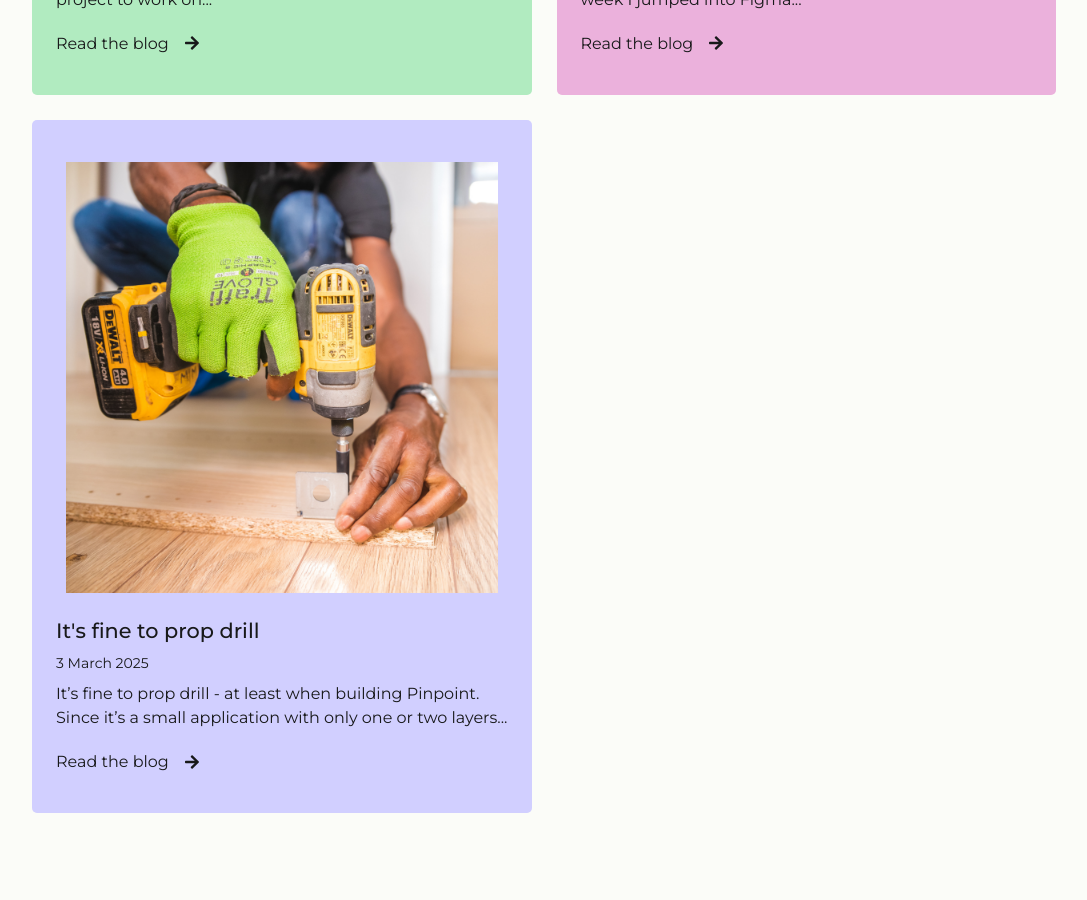
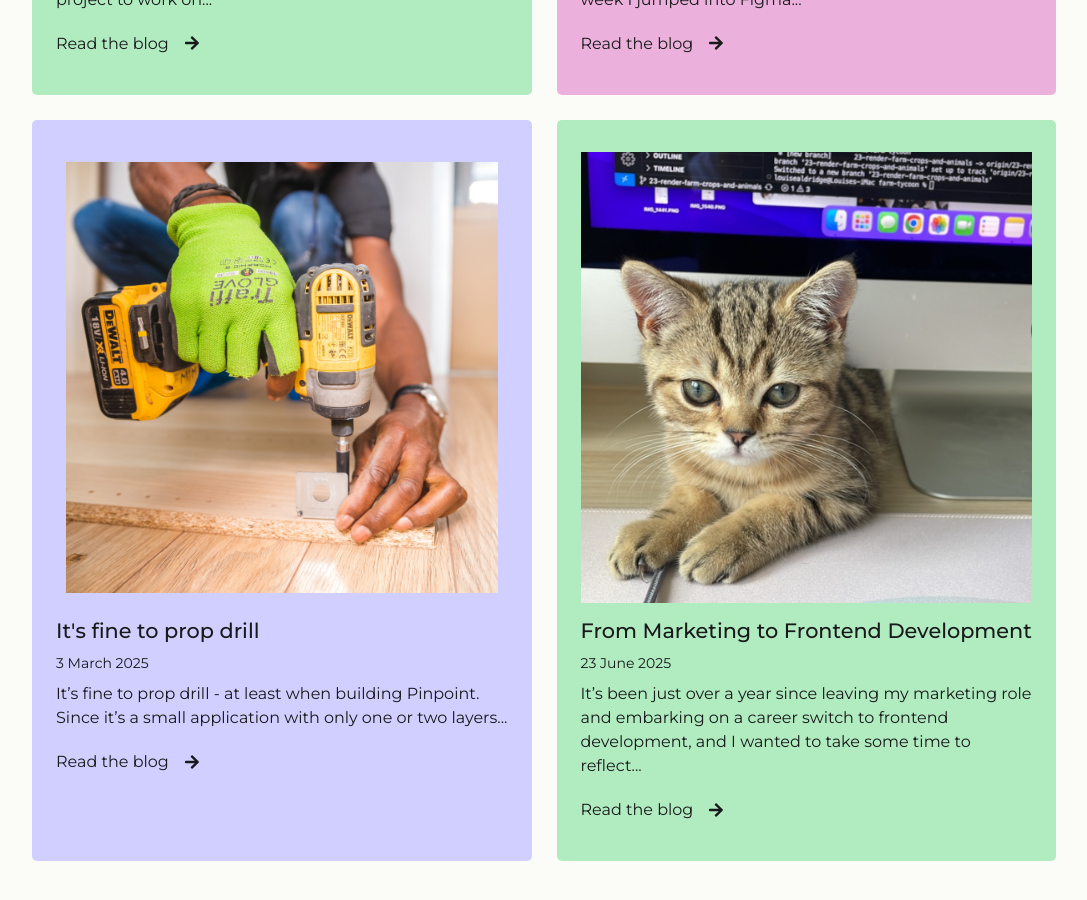
Before and after one commit to louiseka/portfolio, a React (Vite) app: page /blogs in a window 1280 px wide. Shown: the part 1060-1960 px from the top of the page, without its empty margins (96-1183 px from the left). Built offline with nearby package versions, Linux system fonts and the light colour scheme.

Commit message:
Adding new blog

```diff
--- a/src/App.jsx
+++ b/src/App.jsx
@@ -15,6 +15,7 @@ import Blogs from "./pages/Blogs/Blogs"
 import BlogOne from "./pages/Blogs/BlogOne"
 import BlogTwo from "./pages/Blogs/BlogTwo"
 import BlogThree from "./pages/Blogs/BlogThree"
+import BlogFour from "./pages/Blogs/BlogFour"
 
 
 function App() {
@@ -36,7 +37,7 @@ function App() {
           <Route path="blogs/kickstarting-new-project" element={<BlogOne />} />
           <Route path="blogs/designing-pinpoint" element={<BlogTwo />} />
           <Route path="blogs/fine-prop-drilling" element={<BlogThree />} />
-
+          <Route path="blogs/marketing-to-frontend-development" element={<BlogFour />} />
         </Route>
       </Routes>
       <ScrollToAnchor />
--- a/src/blogdata.js
+++ b/src/blogdata.js
@@ -1,6 +1,6 @@
 export const blogData = [
     {
-        id: "1",
+        id: "11",
         name: "Kickstarting a new project",
         date: "23 January 2025",
         shortDescription: "As I continue to develop my frontend development skills, I've recently started thinking about a new solo project to work on...",
@@ -12,7 +12,7 @@ export const blogData = [
     },
 
     {
-        id: "2",
+        id: "12",
         name: "Designing Pinpoint",
         date: "31 January 2025",
         shortDescription: "Designing lays a strong foundation for user experience, helping to define a project's needs and features. This week I jumped into Figma...",
@@ -23,7 +23,7 @@ export const blogData = [
         urlSlug: "designing-pinpoint"
     },
     {
-        id: "3",
+        id: "13",
         name: "It's fine to prop drill",
         date: "3 March 2025",
         shortDescription: "It’s fine to prop drill - at least when building Pinpoint. Since it’s a small application with only one or two layers...",
@@ -32,6 +32,17 @@ export const blogData = [
         gridPosition: "three",
         cardLayout: "wide",
         urlSlug: "fine-prop-drilling"
+    },
+    {
+        id: "14",
+        name: "From Marketing to Frontend Development",
+        date: "23 June 2025",
+        shortDescription: "It’s been just over a year since leaving my marketing role and embarking on a career switch to frontend development, and I wanted to take some time to reflect...",
+        thumbnailImg: "/assets/blog-imgs/cat-code.png",
+        altText: "A cat sitting infront of a Mac screen with code on it.",
+        gridPosition: "four",
+        cardLayout: "normal",
+        urlSlug: "marketing-to-frontend-development"
     }
 
 ]
--- /dev/null
+++ b/src/pages/Blogs/BlogFour.jsx
@@ -0,0 +1,61 @@
+import { Link } from "react-router"
+import { FaArrowLeft } from "react-icons/fa"
+import { useEffect } from "react"
+
+
+export default function BlogFour() {
+
+    useEffect(() => {
+        window.scrollTo(0, 0);
+    }, []);
+
+
+    return (
+        <>
+            <title>From Marketing to Frontend Development - Blogs - Louise Aldridge</title>
+            <main className="project-details">
+                <Link className="back-link" to={"/blogs"} title="An overview page of Louise Aldridge's blogs"><FaArrowLeft className="icon" />
+                    Back to all blogs</Link>
+
+                <article className="blog-details" >
+                    <h1 className="heading">From Marketing to Frontend Development</h1>
+                    <time className="small-text" dateTime="2025-06-23">23 June 2025</time>
+
+                    <div id="imgs-section" className="project-imgs-section">
+                        <img className="project-img" src="/assets/blog-imgs/frontend-cert.png" alt="A screenshot of certificate from Scrimba's Frontend Developer Career Path for Louise Aldridge." />
+                        <img className="project-img" src="/assets/blog-imgs/Coding.png" alt="A graphic of model people painting an empty tag." />
+                        <img className="project-img" src="/assets/blog-imgs/cat-code.png" alt="A cat sitting infront of a Mac screen with code on it." />
+                    </div>
+
+                    <p className="blog-text">It’s been just over a year since leaving my marketing role and embarking on a career switch to frontend development, and I wanted to take some time to reflect on what this past year has taught me.</p>
+
+                    <h2>How I realised tech was what I loved</h2>
+                    <p className="blog-text">Before I made the leap, I worked in marketing and ecommerce roles where I often found myself tinkering with code in my spare time. In my ecommerce role, I frequently edited HTML email templates, adjusted landing pages, and troubleshooted user and website/app issues - which made me realise how much I enjoyed those technical moments. However, like many people juggling a full-time job, it was difficult to dedicate consistent, meaningful time to learning development when I was exhausted from work.</p>
+                    <p className="blog-text">It wasn’t until my role shifted to being 100% marketing-focused that I truly noticed what was missing. I found myself getting unusually excited when asked to help troubleshoot a Zoom issue or contribute to a technical problem. Those small moments reminded me how much I enjoyed working with technology and solving problems.</p>
+                    <p className="blog-text">I took part in a <a className="blog-cta-link" target="_blank" href="https://codefirstgirls.com/courses/coding-kickstarter/#ckscourse">Code First Girls Kickstarter Web Development course</a> to jog my memory on the coding I had already learned. I eventually presented my solo project, Dish Diaries, which was met with lovely feedback from other students and recognition as a Highly Commended Candidate. This was a big confidence boost and encouraged me to pursue learning more frontend development.</p>
+                    <p className="blog-text">After my marketing role was made redundant, I decided it was time to focus on my long-term goal of becoming a frontend developer.</p>
+
+                    <h2>Some key things I've learned this year </h2>
+                    <p className="blog-text">I’m fortunate to have been in a position where I could take a step back and dedicate focused time to learning frontend development. Over the past year, I’ve built projects, learned new tools, languages, and frameworks, and spent countless hours navigating the frustrations and wins that come with learning web development.</p>
+                    <ul className="blog-bullets">
+                        <li><span className="bold-text">Consistency beats intensity.</span> Short, regular learning sessions have done more for my progress than occasional long marathons. I found <a className="blog-cta-link" href="https://scrimba.com/frontend-path-c0j" target="_blank">Scrimba’s Frontend Career Path</a> especially helpful because each lesson is brief, and the instructors often encourage breaks to help soak in new information.</li>
+                        <li><span className="bold-text">Build your own solo projects.</span> Tutorials are a great starting point, but I’ve found working on solo projects forces you to problem-solve, apply what you’ve learned, and figure things out without step-by-step instructions. You can check out a few of my projects <a className="blog-cta-link" href="https://louise.codes/#projects" target="_blank">here</a> or on my <a className="blog-cta-link" href="https://github.com/louiseka" target="_blank" >GitHub</a>.</li>
+                        <li><span className="bold-text">The frontend ecosystem moves quickly.</span>It can be overwhelming at times, but I focused on the core skills at first - HTML, CSS, JavaScript - before diving into frameworks such as React and more complicated topics like TypeScript. Having a solid foundation made it much easier to understand how frameworks work and why they’re so widely used.</li>
+                        <li><span className="bold-text">Accessibility matters.</span> I used to work in marketing at charity AbilityNet, which is where I first learned about the importance of creating inclusive, usable digital experiences. Since then, it’s something I’ve cared about deeply. There’s always more to learn, but I’m committed to making sure the websites and applications I build are accessible to everyone, and to continue growing my skills in this area.</li>
+                        <li><span className="bold-text">AI is great, but it’s not a replacement for doing the work yourself.</span> I’ve always learned best by doing, and sometimes AI feels a bit like someone fixing a problem for you instead of showing you how to solve it. Simply copying and pasting an AI-generated solution into your project might get the job done, but it won’t help you build lasting skills. However, it’s incredibly helpful when used thoughtfully - like explaining a concept or providing tailored, interactive examples.</li>
+                    </ul>
+
+                    <h2>What's next</h2>
+                    <p className="blog-text">I’m proud of the progress I’ve made, even though at times it feels like I’m standing still. Looking back at my first few projects is a good reminder of how far I’ve actually come. Over the next year, I plan to continue honing my skills, build more solo projects, delve into backend, contribute to open source projects, and hopefully land my first professional frontend development role.</p>
+                    <p className="blog-text">If you’re reading this and also learning to code or considering a career switch, I hope this encourages you to keep going. It’s not easy, but it’s absolutely worth it. </p>
+
+
+
+
+                </article>
+            </main>
+        </>
+    )
+
+
+}
```
